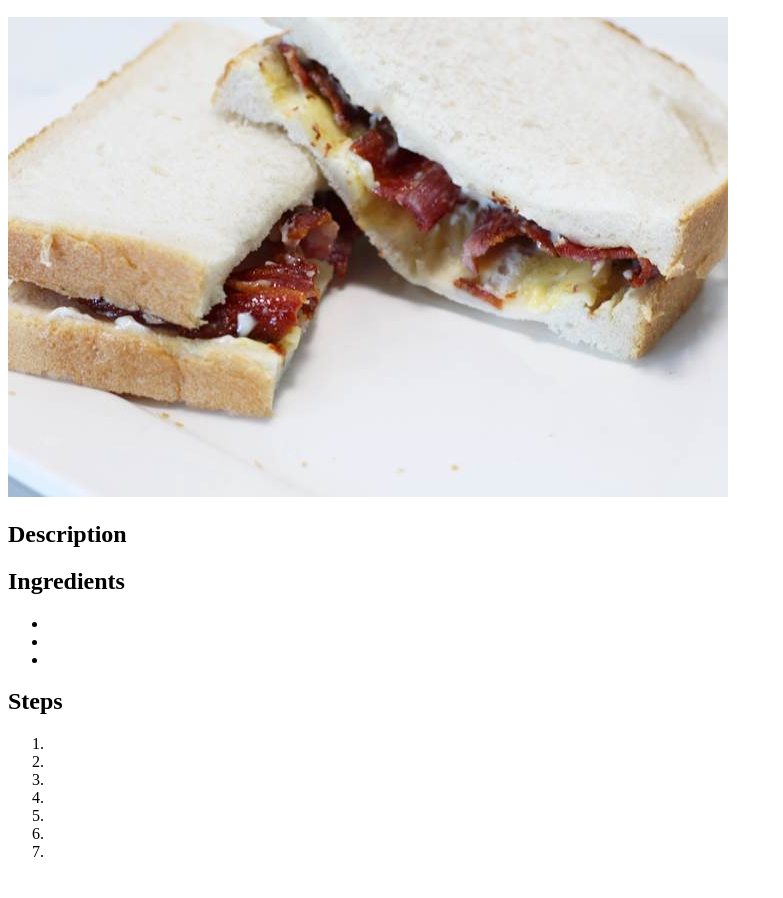
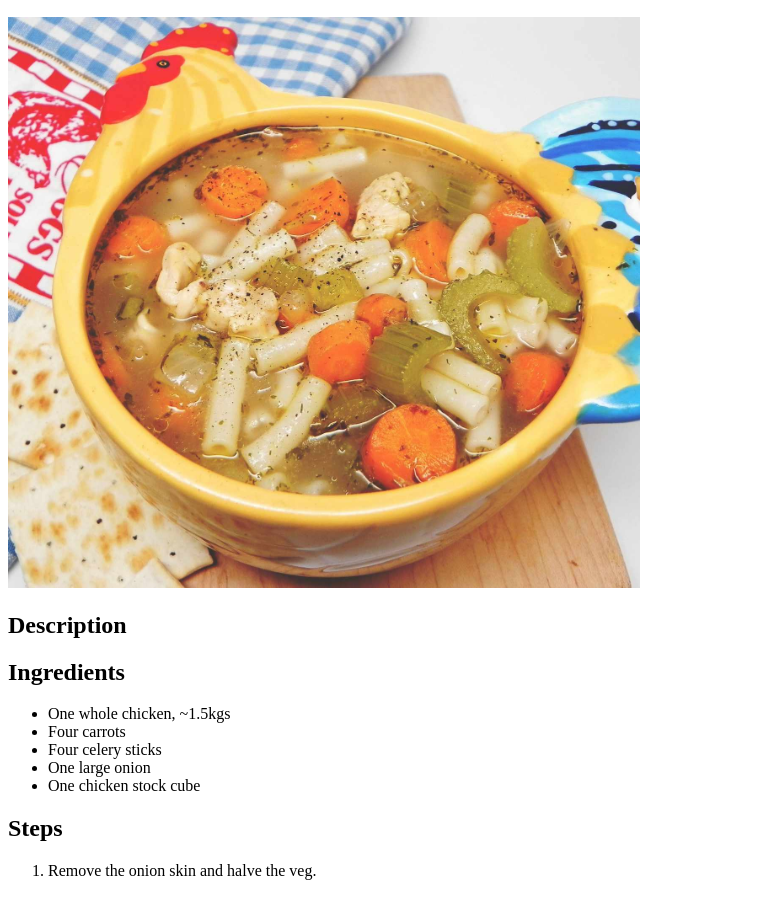
Before and after one commit to jordantgh/odin-recipes, a plain HTML site: page recipes/chicken-soup.html in a window 1280 px wide. Shown: the part 50-948 px from the top of the page, without its empty margins (0-783 px from the left). Before the commit the page ends 927 px from the top, so only its background shows below. Drawn offline with Linux system fonts and the light colour scheme.

Commit message:
Fill out the chicken soup recipe and image

```diff
--- a/recipes/chicken-soup.html
+++ b/recipes/chicken-soup.html
@@ -8,24 +8,25 @@
 </head>
 <body>
     <h2>Chicken Soup</h2>
-    <img src="../images/baconswhich.jpg" alt="Delicious!">
+    <img src="../images/chickensoup.jpg" style="width:50%" alt="Delicious!">
     <h2>Description</h2>
         <p></p>
     <h2>Ingredients</h2>
         <ul>
-            <li></li>
-            <li></li>
-            <li></li>
+            <li>One whole chicken, ~1.5kgs</li>
+            <li>Four carrots</li>
+            <li>Four celery sticks</li>
+            <li>One large onion</li>
+            <li>One chicken stock cube</li>
         </ul>
     <h2>Steps</h2>
         <ol>
-            <li></li>
-            <li></li>
-            <li></li>
-            <li></li>
-            <li></li>
-            <li></li>
-            <li></li>
+            <li>Remove the onion skin and halve the veg.<br><br></li>
+            <li>Boil the chicken and veg until the meat is falling off the<br> bone.<br><br></li>
+            <li>Seive out the water into another pot.<br><br></li>
+            <li>Add chicken stock cube to the water and keep on low heat.<br><br></li>
+            <li>Chop the veg and shred the chicken. Discard the bones and skin.<br><br></li>
+            <li>Add everything back into the pot. Heat through and season to<br> taste.</li>
         </ol>
 </body>
 </html>
```
Also changed, not shown: images/chickensoup.jpg (added).
